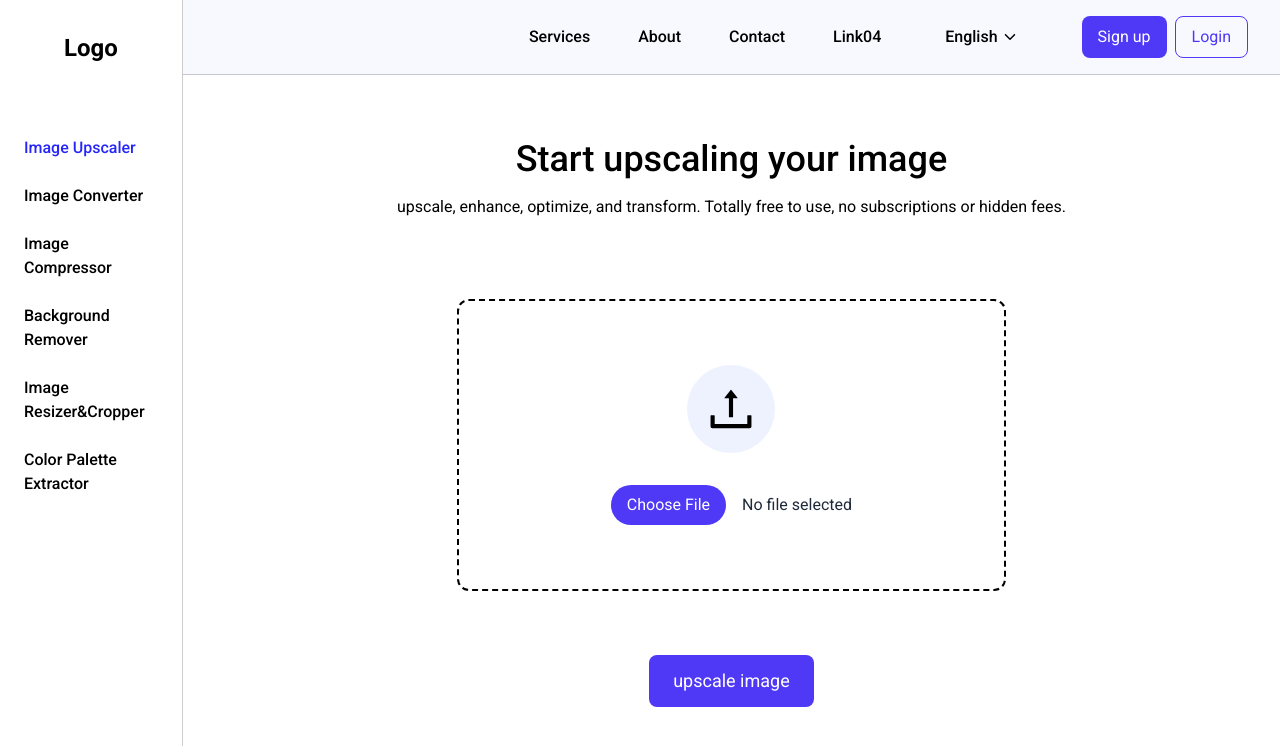
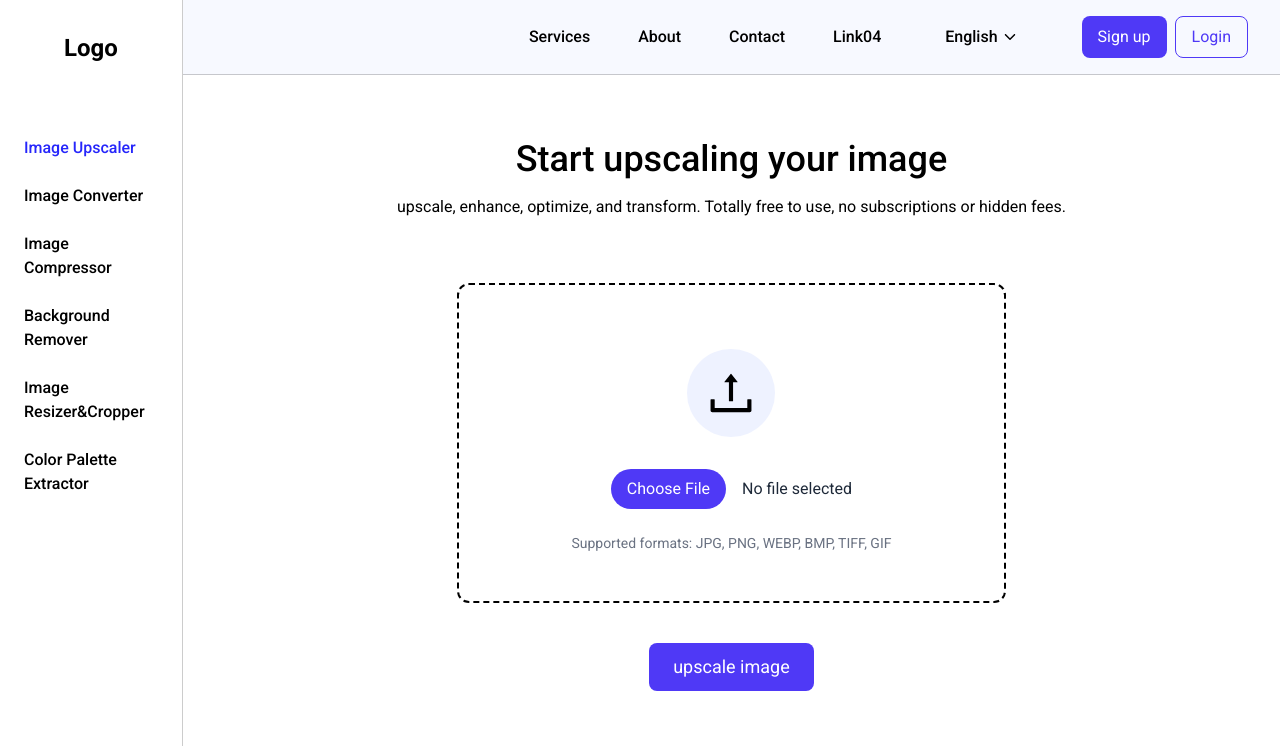
Before and after one commit to theo-code1/Nestle-forge, a React (Vite) app: page / in a window 1280 px wide. Shown: the top 746 px of the page. Built offline with nearby package versions, Linux system fonts and the light colour scheme.

Commit message:
Enhance UpscalerSection with error handling and file selection feedback

```diff
--- a/src/Components/UpscalerSection.jsx
+++ b/src/Components/UpscalerSection.jsx
@@ -1,31 +1,58 @@
-import { useState } from "react";
+import { useEffect, useState } from "react";
 import Upload from "./Icons/upload.jsx";
 
 const UpscalerSection = () => {
 
   const [selectedImg, setSelectedImg] = useState(null);
+  const [fileName, setFileName] = useState("No file selected");
+  const [showErr, setShowErr] = useState('');
 
-  let Err = "";
-  const handleFileChange = () => {
-  };
+  const handleUpscaling = () => {
+    // Handle the upscaling logic here
+    if (!selectedImg) {
+      setShowErr("Please select an image to upscale.");
+      return;
+    }else { setShowErr(''); }
+
+    // Example: Log the selected image URL
+    console.log("Upscaling image:", selectedImg);
+  }
+
+  // useEffect(() => {
+
+  //   // Check if an image is selected
+  //   if(!selectedImg){
+  //     setShowErr( "Please select an image to upscale.")
+  //     // console.error(showErr);
+  //     return;
+  //   } else{
+  //     setShowErr('')
+  //   }
+  // }, [selectedImg]);
 
   return (
-    <section className="flex flex-col items-center gap-8 pt-16">
+    <section className="flex flex-col items-center gap-4 pt-16">
       <header className="headers flex flex-col gap-4">
-        <h1 className="text-4xl font-roboto font-medium text-center">
+        <h1 className="text-4xl  font-medium text-center">
           {" "}
           Start upscaling your image
         </h1>
-        <p className="text-[16px] font-roboto font-[400]  text-center">
+        <p className="text-[16px]  font-[400]  text-center">
           upscale, enhance, optimize, and transform. Totally free to use, no subscriptions or hidden fees.
         </p>
       </header>
 
       <div
-        className="drag-drop-container flex flex-col items-center justify-center gap-4 w-1/2 py-16 px-16 mt-12 rounded-xl border-2 border-dashed hover:border-indigo-600 mx-auto cursor-pointer"
+        className="drag-drop-container flex flex-col items-center justify-center gap-4 w-1/2 pt-16 pb-12 px-16 mt-12 rounded-xl border-2 border-dashed hover:border-indigo-600 mx-auto cursor-pointer"
         onClick={() => document.getElementById('file').click()}
       >
-        <Upload />
+        {!selectedImg && (
+          <Upload />)}
+
+        {selectedImg && (
+          <img src={selectedImg} alt="Selected" className="w-40 h-40 object-cover rounded-lg" />
+        )}
+
         <div className="select-file flex gap-4 items-center mt-4">
           <input
             type="file"
@@ -33,23 +60,30 @@ const UpscalerSection = () => {
             className="hidden"
             accept="image/*"
             onChange={(e) => {
-              const fileName = e.target.files[0]?.name || 'No file selected';
-              document.getElementById('file-name').textContent = fileName;
+              const selectedFile = e.target.files[0] ;
+              console.log(fileName);
+              setFileName(selectedFile.name)
+              setSelectedImg(URL.createObjectURL(selectedFile));
+              console.log(selectedImg);
               }}
           />
           <span className="bg-indigo-600 text-white px-4 py-2 rounded-full hover:brightness-90 active:brightness-80 transition-all duration-150">
             Choose File
           </span>
-          <span id="file-name" className="text-[16px] font-roboto text-gray-800">
-            No file selected
+          <span id="file-name" className="text-[16px]  text-gray-800">
+            {fileName}
           </span>
         </div>
+
+          <p className="text-sm text-gray-500 mt-2">Supported formats: JPG, PNG, WEBP, BMP, TIFF, GIF </p>
       </div>
-      <span className="err">{Err}</span>
+
+      <span className="text-red-500 text-sm font-[400] mt-2"> {showErr} </span>
+
       <button
         type="submit"
-        onClick={handleFileChange}
-        className="submit px-6 py-3 rounded-lg text-lg bg-indigo-600 text-white hover:brightness-90 active:brightness-80 transition-all duration-150"
+        onClick={handleUpscaling}
+        className="submit px-6 py-2.5 rounded-lg text-lg bg-indigo-600 text-white hover:brightness-90 active:brightness-80 transition-all duration-150"
       >
         upscale image
       </button>
--- a/src/index.css
+++ b/src/index.css
@@ -1,8 +1,7 @@
 @import url('https://fonts.googleapis.com/css2?family=Roboto:ital,wght@0,100;0,300;0,400;0,500;0,700;0,900;1,100;1,300;1,400;1,500;1,700;1,900&display=swap');
 @import "tailwindcss";
 
-/* @theme { */
-:root {
+@theme {
   --font-roboto: 'Roboto', 'sans-serif';
 }
 
```
